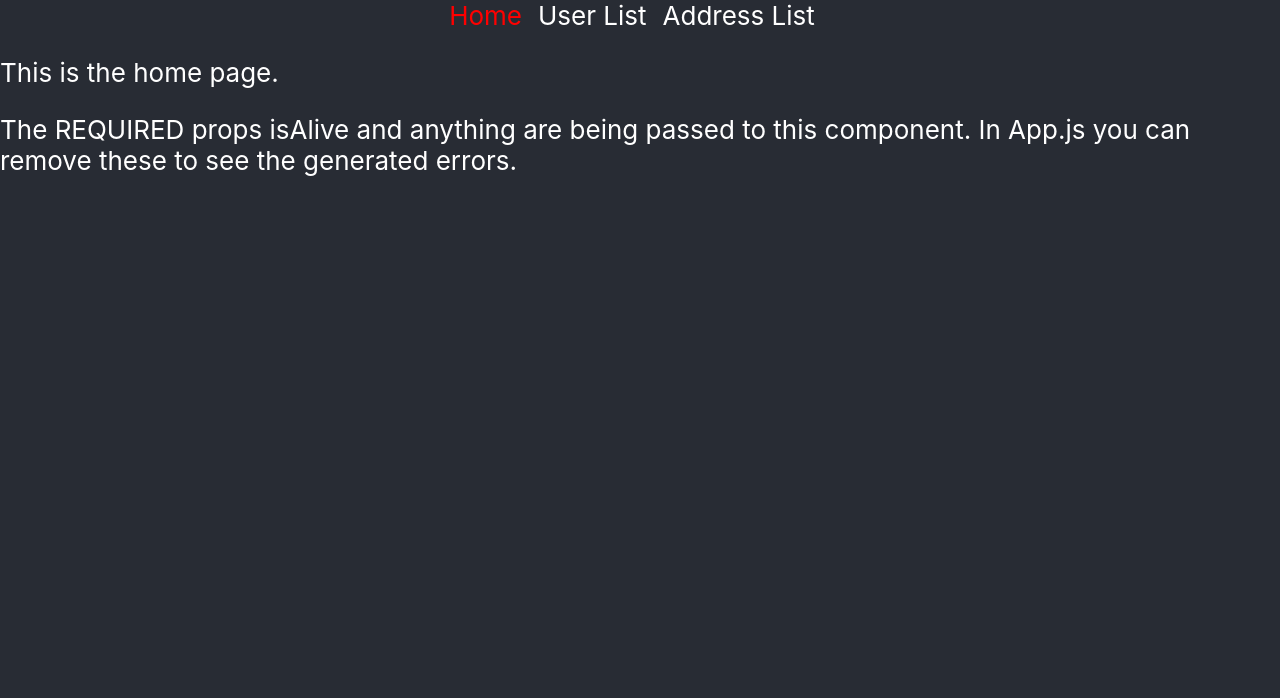
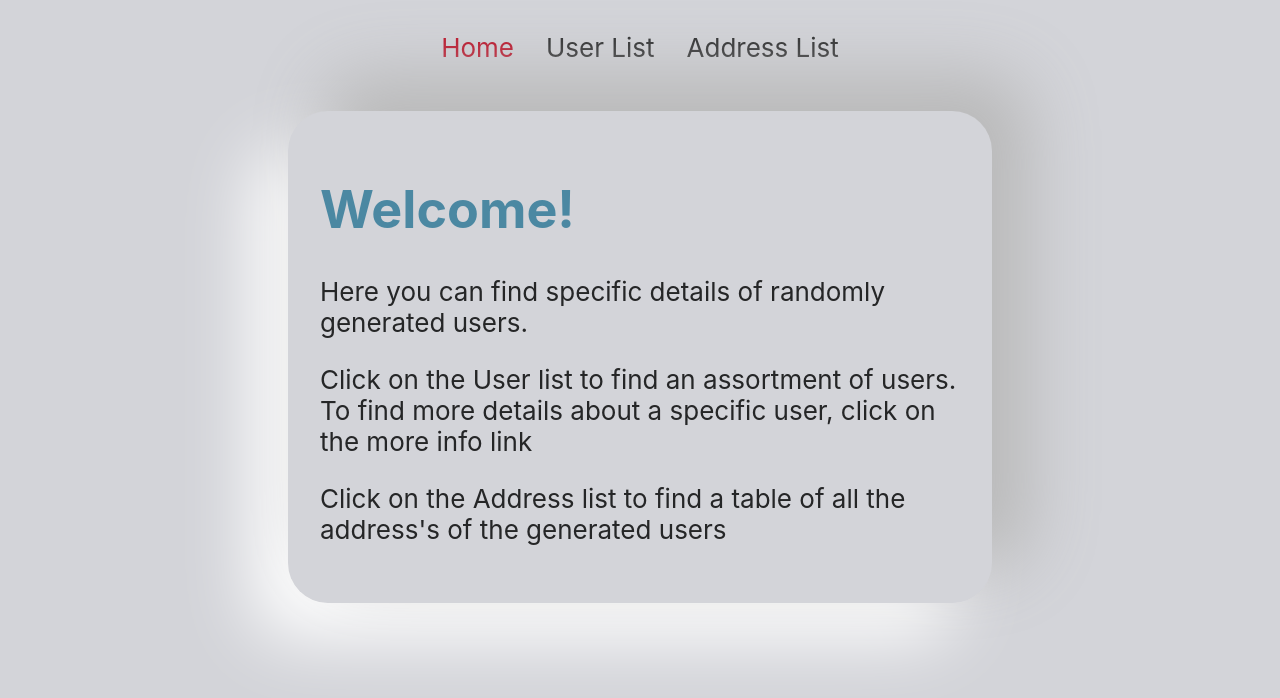
Before and after one commit to pete0360/mad9135-c2-react-router, a React (Create React App) app: page / in a window 1280 px wide. Shown: the top 698 px of the page. Built offline with nearby package versions, Linux system fonts and the light colour scheme.

Commit message:
improved css of app

```diff
--- a/src/components/Address/Address.js
+++ b/src/components/Address/Address.js
@@ -1,6 +1,7 @@
 import { useState, useEffect } from 'react'
 import { Route, NavLink } from 'react-router-dom'
 import Table from 'react-bootstrap/Table'
+import "./address.css"
 
 export default function Address(){
     const [list, setList] = useState([]);
@@ -23,15 +24,17 @@ export default function Address(){
       }
 
       return (
-        <>
+        <div className = 'address-main'>
+        <div className = "container">
         {list.length === 0 && <p>Loading...</p>}
-        <Table striped bordered hover variant="dark">
-        <thead>
-          <tr>
+
+        <thead >
+          <tr className = "titles">
             <th>#</th>
             <th>Last Name</th>
             <th>First Name</th>
             <th>Address</th>
+            <th>Details</th>
           </tr>
 
         </thead>
@@ -42,10 +45,12 @@ export default function Address(){
                 <th>{item.name.last}</th>
                 <th>{item.name.first}</th>
                 <th>{item.location.street.number} {item.location.street.name}, {item.location.city}, {item.location.state} </th>
+                <th><NavLink className = "card-Link" to={`/users/${index + 1}`}>Details about {item.name.first}</NavLink></th>
             </tr>
           ))}
         </tbody>
-      </Table>
-      </>
+
+      </div>
+      </div>
       )
 }
--- /dev/null
+++ b/src/components/Address/address.css
@@ -0,0 +1,18 @@
+.container {
+  color: #252627;
+  border: 5px solid #252627;
+  width: 90%;
+}
+.address-main {
+  display: flex;
+  justify-content: center;
+}
+
+.titles {
+  border-bottom: 5px solid #252627;
+  margin-bottom: 1rem;
+}
+
+th {
+  border-bottom: 1px solid #252627;
+}
--- a/src/components/App/App.css
+++ b/src/components/App/App.css
@@ -1,14 +1,15 @@
 .App {
-  background-color: #282c34;
+  background-color: #d3d4d9;
   min-height: 100vh;
   display: flex;
   flex-direction: column;
   align-items: center;
   justify-content: flex-start;
   font-size: calc(10px + 2vmin);
-  color: white;
+  color: #fff9fb;
 }
 
 main {
   width: 100%;
+  margin-top: 3rem;
 }
--- a/src/components/Home/Home.js
+++ b/src/components/Home/Home.js
@@ -1,13 +1,14 @@
 import React from 'react'
+import "./home.css"
 
 export default function Home(props) {
     return (
       <div className="home">
-        <p>This is the home page.</p>
-        <p>
-          The REQUIRED props isAlive and anything are being passed to this
-          component. In App.js you can remove these to see the generated errors.
-        </p>
+        <h1>Welcome!</h1>
+
+        <p>Here you can find specific details of randomly generated users.</p>
+        <p>Click on the User list to find an assortment of users. To find more details about a specific user, click on the more info link</p>
+        <p>Click on the Address list to find a table of all the address's of the generated users </p>
       </div>
     );
   }
--- /dev/null
+++ b/src/components/Home/home.css
@@ -0,0 +1,16 @@
+.home {
+  border-radius: 40px;
+  background: #d3d4d9;
+  box-shadow: 36px -36px 71px #b8b8b8, -36px 36px 71px #ffffff;
+  width: 50%;
+  margin: 0 auto;
+  padding: 2rem;
+}
+
+.home > h1 {
+  color: #4b88a2;
+}
+
+.home > p {
+  color: #252627;
+}
--- a/src/components/Navbar/navbar.css
+++ b/src/components/Navbar/navbar.css
@@ -1,8 +1,16 @@
 a.active {
-  color: red;
+  color: #bb0a21;
 }
 a {
-  color: white;
+  color: #252627;
   text-decoration: none;
   margin-right: 1rem;
 }
+
+.nav-item {
+  margin: 0 1rem;
+}
+
+.navbar {
+  margin-top: 2rem;
+}
--- a/src/components/User/User.js
+++ b/src/components/User/User.js
@@ -20,9 +20,9 @@ export default function User({ list }){
             {user && <h3>Address</h3>}
             {user && <p>{user.location.street.number} {user.location.street.name}, {user.location.city}, {user.location.country}, {user.location.postcode} </p>}
             {user && <h2>Login Info </h2>}
-            {user && <p><h5>uuid</h5> {user.login.uuid}</p>}
-            {user && <p><h5>username</h5>{user.login.username}</p>}
-            {user && <p><h5>password</h5> {user.login.password}</p>}
+            {user && <p><h4>uuid</h4> {user.login.uuid}</p>}
+            {user && <p><h4>username</h4>{user.login.username}</p>}
+            {user && <p><h4>password</h4> {user.login.password}</p>}
 
             </div>
         </div>
--- a/src/components/Users/Users.js
+++ b/src/components/Users/Users.js
@@ -37,17 +37,19 @@ export default function Users({ list }){
                 <div className = "cardList parent">
                     {list.length === 0 && <p>Loading...</p>}
                     {list.map((item, index) => (
-                    <div key = {item.name.first }  className = {`div${index + 1}`} >
+                    <div key = {item.name.first }  className = {`div${index + 1} center-page`} >
 
-                        <Card style={{ width: '18rem' }}
+                        <Card className style={{ width: '18rem' }}
                         >
                             <Card.Img className = "userImage" variant="top" src={item.picture.large} />
-                            <Card.Header>{item.name.first} {item.name.last} </Card.Header>
+                            <div className = "cardContainer">
+                            <h2>{item.name.first} {item.name.last} </h2>
                             <Card.Body>
                                 <Card.Text>{item.email}</Card.Text>
                                 <Card.Text>{item.cell}</Card.Text>
                                 <NavLink className = "card-Link" to={`/users/${index + 1}`}>More info</NavLink>
                             </Card.Body>
+                            </div>
                         </Card>
                     </div>
                     ))}
--- a/src/components/Users/users.css
+++ b/src/components/Users/users.css
@@ -14,12 +14,22 @@
   align-items: flex-start;
 } */
 .card {
-  font-size: 1.25rem;
-  background-color: white;
+  font-size: 1rem;
+  background-color: #fff9fb;
   margin: 1rem 0;
+  padding: 1rem;
   color: black;
   /* padding: 0.5rem; */
   /* width: 20rem; */
+  border-radius: 40px;
+  background: #e0e0e0;
+  box-shadow: 7px -7px 14px #b8b8b8, -7px 7px 14px #ffffff;
+}
+.cardContainer {
+  margin: 0 auto;
+}
+.card-body {
+  margin: 0 auto;
 }
 .detail-card {
   font-size: 1rem;
@@ -29,12 +39,17 @@
   padding: 0 0.5rem;
   width: 75%;
   display: flex;
+  border-radius: 40px;
+  background: #e0e0e0;
+  box-shadow: 36px -36px 71px #b8b8b8, -36px 36px 71px #ffffff;
 }
 .detail-image {
   width: 375px;
+  border-radius: 20px;
 }
 .img-container {
   margin: auto 0;
+  margin-left: 1rem;
 }
 .detail-info {
   padding-left: 3rem;
@@ -48,18 +63,22 @@
 }
 
 a.card-Link {
-  color: black;
+  color: #4b88a2;
 }
 
 .userImage {
   width: 100%;
+  border-radius: 40px;
 }
-
+.center-page {
+  margin: 0 auto;
+}
+@media only screen and (min-width: 600px) {
   .parent {
     display: grid;
     grid-template-columns: repeat(2, 1fr);
     grid-template-rows: repeat(8, 1fr);
-  grid-column-gap: 16px;
+    grid-column-gap: 10px;
     grid-row-gap: 16px;
   }
 
@@ -127,3 +146,63 @@ a.card-Link {
     grid-area: 1 / 2 / 2 / 3;
     margin: 0 auto;
   }
+
+  @media only screen and (min-width: 1200px) {
+    .parent {
+      display: grid;
+      grid-template-columns: repeat(3, 1fr);
+      grid-template-rows: repeat(6, 1fr);
+      grid-column-gap: 10px;
+      grid-row-gap: 16px;
+    }
+
+    .div1 {
+      grid-area: 1 / 1 / 2 / 2;
+    }
+    .div2 {
+      grid-area: 1 / 2 / 2 / 3;
+    }
+    .div3 {
+      grid-area: 1 / 3 / 2 / 4;
+    }
+    .div4 {
+      grid-area: 2 / 1 / 3 / 2;
+    }
+    .div5 {
+      grid-area: 2 / 2 / 3 / 3;
+    }
+    .div6 {
+      grid-area: 2 / 3 / 3 / 4;
+    }
+    .div7 {
+      grid-area: 3 / 1 / 4 / 2;
+    }
+    .div8 {
+      grid-area: 3 / 2 / 4 / 3;
+    }
+    .div9 {
+      grid-area: 3 / 3 / 4 / 4;
+    }
+    .div10 {
+      grid-area: 4 / 1 / 5 / 2;
+    }
+    .div11 {
+      grid-area: 4 / 2 / 5 / 3;
+    }
+    .div12 {
+      grid-area: 4 / 3 / 5 / 4;
+    }
+    .div13 {
+      grid-area: 5 / 1 / 6 / 2;
+    }
+    .div14 {
+      grid-area: 5 / 2 / 6 / 3;
+    }
+    .div15 {
+      grid-area: 5 / 3 / 6 / 4;
+    }
+    .div16 {
+      grid-area: 6 / 1 / 7 / 2;
+    }
+  }
+}
```
Lines whose indentation alone changed are shown as unchanged.
